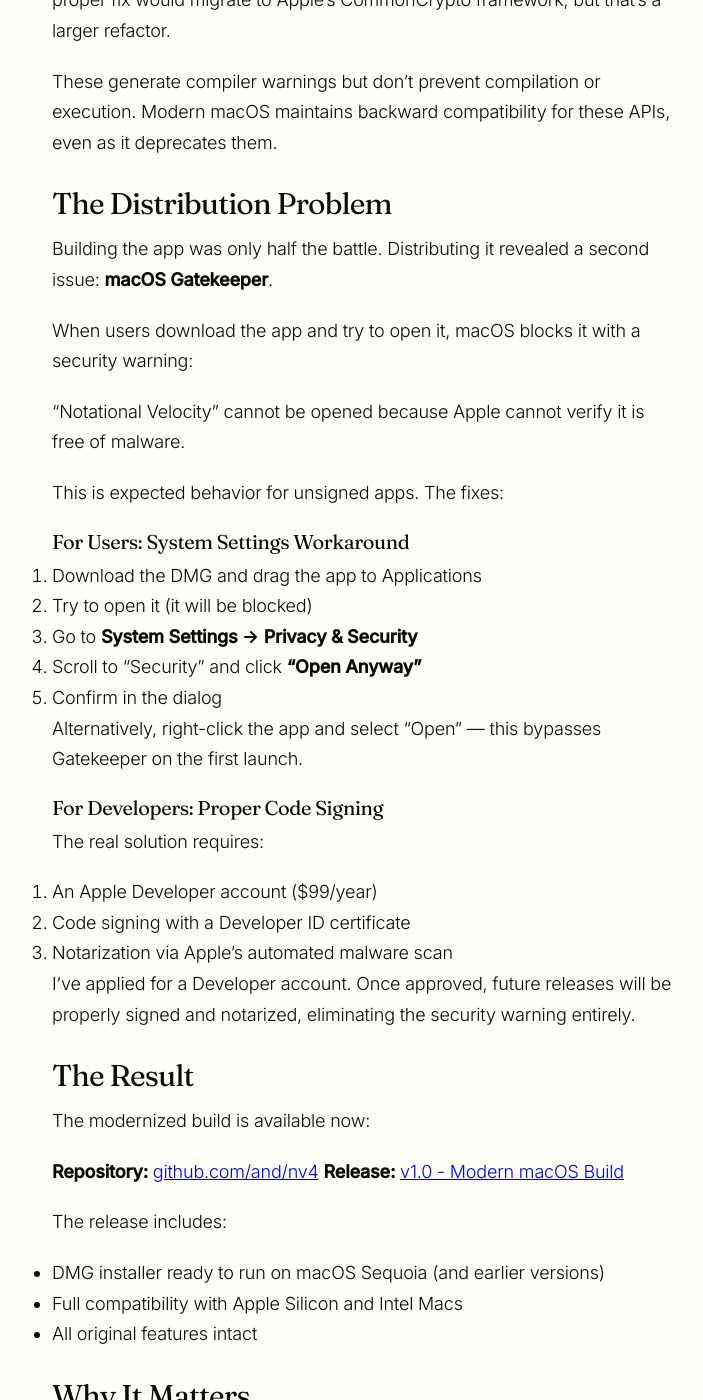
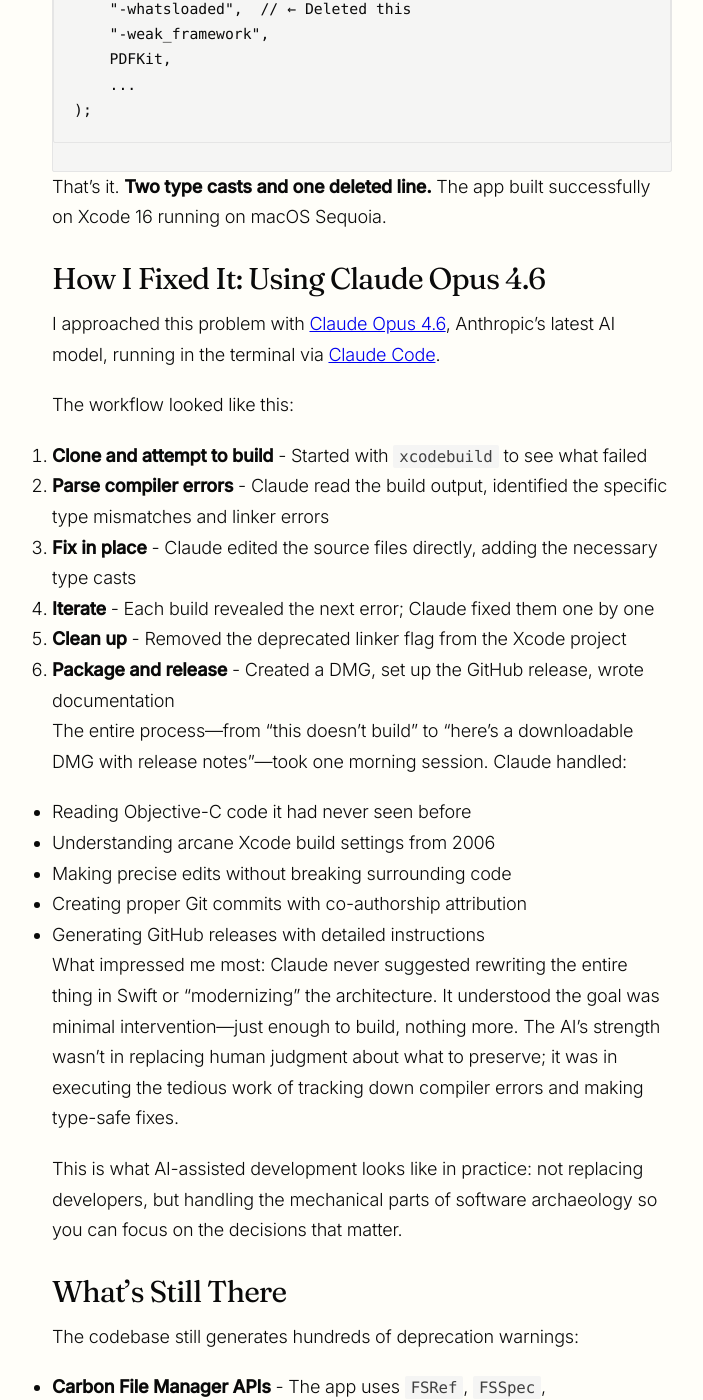
Before and after one commit to and/and.github.io, a Jekyll site: the page built from _posts/2026-02-08-issue-4.md, in a window 1280 px wide and 1400 px high, scrolled down 3533 px. Shown: the whole window, without its empty margins (268-971 px from the left). Built offline with Jekyll 4.4.1, drawn with Linux system fonts in a browser that asks for light colours; some of the changed text lies outside the part shown.

Commit message:
Update from issue #4: Bringing Notational Velocity Back to Life on Modern macOS

```diff
--- a/_posts/2026-02-08-issue-4.md
+++ b/_posts/2026-02-08-issue-4.md
@@ -6,7 +6,11 @@ categories: []
 issue_number: 4
 ---
 
-Notational Velocity was one of those rare applications that did one thing perfectly. A lightning-fast, keyboard-driven note-taking app for macOS, it let you search and create notes in a single unified interface. No mouse needed. No friction. Just thoughts flowing into text.
+# Using Claude Opus 4.6 bringing Notational Velocity back to life on modern macOS
+
+<img width="582" height="660" alt="Image" src="https://github.com/user-attachments/assets/f4742aba-1db3-4caf-ad23-05040e7b6144" />
+
+[Notational Velocity](https://notational.net/) was one of those rare applications that did one thing perfectly. A lightning-fast, keyboard-driven note-taking app for macOS, it let you search and create notes in a single unified interface. No mouse needed. No friction. Just thoughts flowing into text.
 
 Then it stopped working.
 
@@ -80,6 +84,30 @@ OTHER_LDFLAGS = (
 
 That's it. **Two type casts and one deleted line.** The app built successfully on Xcode 16 running on macOS Sequoia.
 
+## How I Fixed It: Using Claude Opus 4.6
+
+I approached this problem with [Claude Opus 4.6](https://www.anthropic.com/claude), Anthropic's latest AI model, running in the terminal via [Claude Code](https://docs.anthropic.com/en/docs/build-with-claude/claude-code).
+
+The workflow looked like this:
+
+1. **Clone and attempt to build** - Started with `xcodebuild` to see what failed
+2. **Parse compiler errors** - Claude read the build output, identified the specific type mismatches and linker errors
+3. **Fix in place** - Claude edited the source files directly, adding the necessary type casts
+4. **Iterate** - Each build revealed the next error; Claude fixed them one by one
+5. **Clean up** - Removed the deprecated linker flag from the Xcode project
+6. **Package and release** - Created a DMG, set up the GitHub release, wrote documentation
+
+The entire process—from "this doesn't build" to "here's a downloadable DMG with release notes"—took one morning session. Claude handled:
+- Reading Objective-C code it had never seen before
+- Understanding arcane Xcode build settings from 2006
+- Making precise edits without breaking surrounding code
+- Creating proper Git commits with co-authorship attribution
+- Generating GitHub releases with detailed instructions
+
+What impressed me most: Claude never suggested rewriting the entire thing in Swift or "modernizing" the architecture. It understood the goal was minimal intervention—just enough to build, nothing more. The AI's strength wasn't in replacing human judgment about what to preserve; it was in executing the tedious work of tracking down compiler errors and making type-safe fixes.
+
+This is what AI-assisted development looks like in practice: not replacing developers, but handling the mechanical parts of software archaeology so you can focus on the decisions that matter.
+
 ## What's Still There
 
 The codebase still generates hundreds of deprecation warnings:
```
